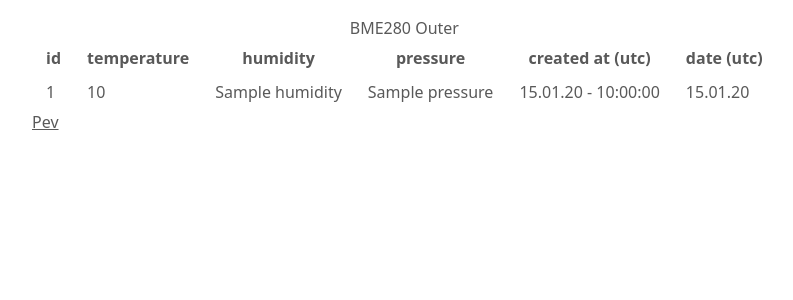
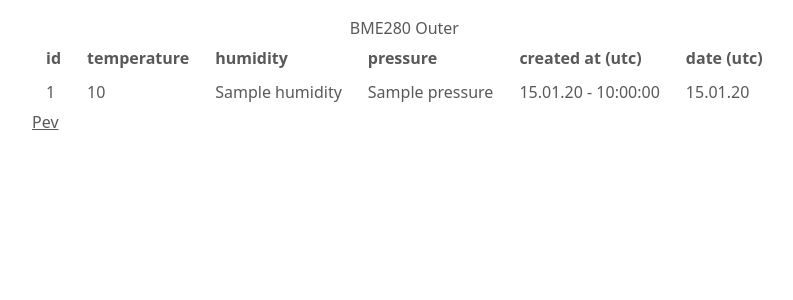
Before and after one commit to Missisol/meteoProject, a Flask app: template app/templates/sensor/bme280_outer.html in a window 1280 px wide. Shown: the part 88-388 px from the top of the page, without its empty margins (58-851 px from the left). Run offline with Flask 3, Linux system fonts and the light colour scheme; the template is opened without the code that fills it: most values are stand-ins (such as "Sample title", 1, 10 or a date in 2020).

Commit message:
table styles updated

```diff
--- a/app/templates/sensor/bme280_outer.html
+++ b/app/templates/sensor/bme280_outer.html
@@ -12,31 +12,33 @@
 
 {% block content %}
   {% if data %}
+    <div class="table-wrapper">
       <table class="table">
         <caption>BME280 Outer</caption>
         <thead>
           <tr>
-          <th class="table__cell">id</th>
-          <th class="table__cell">temperature</th>
-          <th class="table__cell">humidity</th>
-          <th class="table__cell">pressure</th>
-          <th class="table__cell">created at (utc)</th>
-          <th class="table__cell">date (utc)</th>
+            <th class="table__cell"><span>id</span></th>
+            <th class="table__cell"><span>temperature</span></th>
+            <th class="table__cell"><span>humidity</span></th>
+            <th class="table__cell"><span>pressure</span></th>
+            <th class="table__cell"><span>created at (utc)</span></th>
+            <th class="table__cell"><span>date (utc)</span></th>
           </tr>
         </thead>
         <tbody>
           {% for d in data %}
           <tr>
-          <td class="table__cell">{{ d['id'] }}</td>
-          <td class="table__cell">{{ d['temperature'] }}</td>
-          <td class="table__cell">{{ d['humidity'] }}</td>
-          <td class="table__cell">{{ d['pressure'] }}</td>
-          <td class="table__cell">{{ d['created_at']|datetimeformat }}</td>
-          <td class="table__cell">{{ d['date']|dateformat }}</td>
+            <td class="table__cell"><span>{{ d['id'] }}</span></td>
+            <td class="table__cell"><span>{{ d['temperature'] }}</span></td>
+            <td class="table__cell"><span>{{ d['humidity'] }}</span></td>
+            <td class="table__cell"><span>{{ d['pressure'] }}</span></td>
+            <td class="table__cell"><span>{{ d['created_at']|datetimeformat }}</span></td>
+            <td class="table__cell"><span>{{ d['date']|dateformat }}</span></td>
           </tr>
           {% endfor %}
         </tbody>
       </table>
+    </div>
     {% if next_url %}
     <a href="{{ next_url }}">Pev</a>
     {% endif %}
--- a/app/templates/sensor/bme_history.html
+++ b/app/templates/sensor/bme_history.html
@@ -7,6 +7,7 @@
 
 {% block content %}
 {% if data %}
+  <div class="table-wrapper">
     <table class="table">
       <caption>BME280 history</caption>
       <thead>
@@ -36,6 +37,7 @@
         {% endfor %}
       </tbody>
     </table>
+  </div>
 {% endif %}
 
 {% endblock %}
```
Also changed, not shown: app/templates/sensor/bme280_rpi.html (+12 -10 lines). Lines whose indentation alone changed are shown as unchanged.
